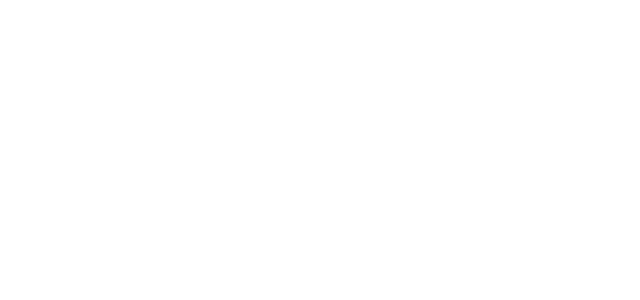
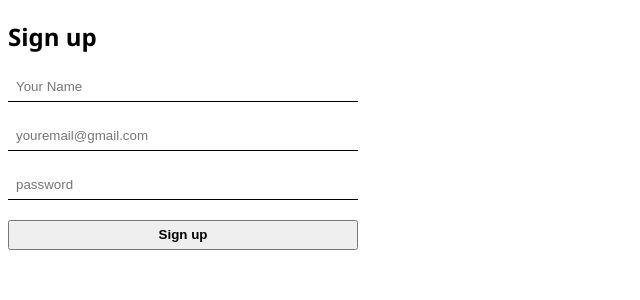
Before and after one commit to Rudresh-pandey/Event_management, a React (Vite) app: page /registration in a window 1280 px wide. Before the commit this address had no page. Shown: the top 300 px of the page, without its empty margins (0-640 px from the left). Built offline with nearby package versions, Linux system fonts and the light colour scheme; the HTML template or start-up script is replaced by a standard one.

Commit message:
regis,log page

```diff
--- a/package.json
+++ b/package.json
@@ -10,6 +10,7 @@
     "preview": "vite preview"
   },
   "dependencies": {
+    "axios": "^1.4.0",
     "react": "^18.2.0",
     "react-dom": "^18.2.0",
     "react-router-dom": "^6.11.2"
--- a/src/App.jsx
+++ b/src/App.jsx
@@ -1,12 +1,12 @@
 import { Route, Routes } from "react-router-dom";
 import "./App.css";
-// import Sports from "./pages/Sports";
-// import Concert from "./pages/Concert";
-// import Virtual from "./pages/Virtual";
-// import Community from "./pages/Community";
-// import Conferences from "./pages/Conferences";
 import Layout from "./component/Layout";
+import Registration from "./pages/Registration";
+import Login from "./pages/Login";
+import axios from "axios";
 
+axios.defaults.baseURL = "http://127.0.0.1:4000";
+axios.defaults.withCredentials = true;
 function App() {
   return (
     <div className="container">
@@ -17,6 +17,8 @@ function App() {
         <Route path="/virtual" element={<Layout img={"virtual.jpg"} />} />
         <Route path="/community" element={<Layout img={"community.jpg"} />} />
         <Route path="/conference" element={<Layout img={"conference.jpg"} />} />
+        <Route path="/registration" element={<Registration />} />
+        <Route path="/login" element={<Login />} />
       </Routes>
     </div>
   );
--- a/src/component/Header.jsx
+++ b/src/component/Header.jsx
@@ -30,11 +30,14 @@ function Header() {
             Create an Event
           </Link>
 
-          <img id="notify" src="bellicon.png" alt="" />
+          <Link to={"/registration"}>sign up</Link>
+          <Link to={"/login"}>login</Link>
+
+          {/* <img id="notify" src="bellicon.png" alt="" />
 
           <Link to={"/user/:id"}>
             <img id="userimg" src="user4.png" alt="" />
-          </Link>
+          </Link> */}
         </div>
       </div>
     </>
--- a/src/component/Layout.jsx
+++ b/src/component/Layout.jsx
@@ -37,7 +37,61 @@ function Layout({ img }) {
             </div>
             <button className="btn-search">Search Events</button>
           </div>
+
+          <div className="Events">
+            <h3>Event Recommendation</h3>
+            <div className="bottom">
+              <div className="filter">
+                <p>filers</p>
+                <div className="loc">
+                  <h4>Location</h4>
+                  <label htmlFor="online">
+                    <input type="checkbox" />
+                    <span>Online</span>
+                  </label>
+                  <label htmlFor="offline">
+                    <input type="checkbox" />
+                    <span>Offline</span>
+                  </label>
+                </div>
+                <div className="status">
+                  <h4>Status</h4>
+                  <label htmlFor="upcoming">
+                    <input type="checkbox" />
+                    <span>Upcoming</span>
+                  </label>
+                  <label htmlFor="open">
+                    <input type="checkbox" />
+                    <span>Open</span>
+                  </label>
+                  <label htmlFor="ended">
+                    <input type="checkbox" />
+                    <span>Ended</span>
+                  </label>
+                </div>
+                <div className="price">
+                  <h4>Price</h4>
+                  <label htmlFor="paid">
+                    <input type="checkbox" />
+                    <span>Paid</span>
+                  </label>
+                  <label htmlFor="free">
+                    <input type="checkbox" />
+                    <span>Free</span>
+                  </label>
+                </div>
+              </div>
+
+              <div className="evInfo">
+                <div className="ev"></div>
+                <div className="ev"></div>
+                <div className="ev"></div>
+              </div>
+            </div>
+            <div className="EvArray"></div>
+          </div>
         </div>
+
         <Footer />
       </div>
     </>
--- a/src/component/header.css
+++ b/src/component/header.css
@@ -2,6 +2,8 @@
     display: flex;
     align-items: center;
     justify-content: space-around;
+    border-bottom: 2px solid  #ffbd44;
+    padding: 0px 0px 8px 0px;
 }
 
 .left{
@@ -24,18 +26,14 @@ a{
     color: rgb(150, 150, 150);
     padding: 2px 4px;
     font-weight: 600;
-
-
-
 }
 a.link:hover{
-    color: black;
-    border-bottom: 1px solid black;
+
+    background-color: #F5F7F6;
 }
 img#logo{
-    height: 60px;
-    width: 150px;
-
+    height: 50px;
+    width: 130px;
 }
 img#notify{
     height: 20px;
--- a/src/component/layout.css
+++ b/src/component/layout.css
@@ -8,7 +8,7 @@
 .intro{
     display: flex;
     flex-direction: column;
-    /* align-items: center; */
+    align-items: center;
     gap: 2rem;
     margin-bottom: 1rem;
 }
@@ -45,11 +45,13 @@
 }
 
 .quote a{
-    width: 7rem;
-    padding: 6px 8px;
+    width: 10rem;
+    padding: 8px 10px;
     background-color: orange;
     color: black;
     font-weight: bold;
+    font-size: 1.3em;
+    text-align: center;
 }
 
 .int-img img{
@@ -64,6 +66,8 @@
     width: 100%;
     justify-content: center;
     gap: 1rem;
+    background-color: #F5F7F6;
+    padding: 1rem 0px;
 }
 
 .searchbar {
@@ -84,7 +88,7 @@
 
 .searchbar input{
     width: 100%;
-    padding: 6px 6px;
+    padding: 10px 10px;
     border: none;
     outline: none;
     font-size: 1em;
@@ -100,3 +104,55 @@
     font-size: 1em;
     border: none;
 }
+
+.Events{
+    width: 100%;
+    display: flex;
+    flex-direction: column;
+}
+
+.bottom{
+    display: flex;
+    justify-content: space-around;
+}
+
+.filter{
+    display: flex;
+    flex-direction: column;
+    gap: 2.4rem;
+}
+
+.loc{
+    display: flex;
+    gap: 10px;
+    flex-direction: column;
+}
+
+h4{
+    margin: 0px;
+    margin-left: 4px;
+}
+
+.status{
+    display: flex;
+    gap: 10px;
+    flex-direction: column;
+}
+.price{
+    display: flex;
+    gap: 10px;
+    flex-direction: column;
+}
+
+.evInfo{
+    display: flex;
+    flex-direction: column;
+    gap: 2rem;
+    width: 60%;
+}
+
+.ev{
+    width: 100%;
+    height: 10rem;
+    background-color: cadetblue;
+}
--- /dev/null
+++ b/src/pages/Login.jsx
@@ -0,0 +1,56 @@
+import { useState } from "react";
+import "./register.css";
+import axios from "axios";
+import { Navigate } from "react-router-dom";
+
+function Login() {
+  const [email, setEmail] = useState("");
+  const [password, setPassword] = useState("");
+  const [redirect, setRedirect] = useState(false);
+
+  async function loginUser(e) {
+    e.preventDefault();
+    try {
+      await axios.post("/login", {
+        email,
+        password,
+      });
+      alert("login successful");
+      setRedirect(true);
+    } catch (err) {
+      alert("something not working , try later");
+    }
+  }
+
+  if (redirect) {
+    return <Navigate to={"/"} />;
+  }
+
+  return (
+    <div className="container">
+      <h2>Login</h2>
+      <form action="" className="form" onSubmit={loginUser}>
+        <input
+          type="email"
+          placeholder="youremail@gmail.com"
+          value={email}
+          onChange={(e) => {
+            setEmail(e.target.value);
+          }}
+        />
+        <input
+          type="password"
+          placeholder="password"
+          value={password}
+          onChange={(e) => {
+            setPassword(e.target.value);
+          }}
+        />
+
+        <button type="submit">Login</button>
+      </form>
+    </div>
+  );
+}
+
+export default Login;
--- /dev/null
+++ b/src/pages/Registration.jsx
@@ -0,0 +1,59 @@
+import { useState } from "react";
+import "./register.css";
+import axios from "axios";
+
+function Registration() {
+  const [name, setName] = useState("");
+  const [email, setEmail] = useState("");
+  const [password, setPassword] = useState("");
+
+  async function registerUser(e) {
+    e.preventDefault();
+    try {
+      await axios.post("/register", {
+        name,
+        email,
+        password,
+      });
+      alert("sign up successfully , now Login");
+    } catch (err) {
+      alert("error while sign up , email already in use OR try later");
+    }
+  }
+
+  return (
+    <div className="container">
+      <h2>Sign up</h2>
+      <form action="" className="form" onSubmit={registerUser}>
+        <input
+          type="text"
+          placeholder="Your Name"
+          value={name}
+          onChange={(e) => {
+            setName(e.target.value);
+          }}
+        />
+        <input
+          type="email"
+          placeholder="youremail@gmail.com"
+          value={email}
+          onChange={(e) => {
+            setEmail(e.target.value);
+          }}
+        />
+        <input
+          type="password"
+          placeholder="password"
+          value={password}
+          onChange={(e) => {
+            setPassword(e.target.value);
+          }}
+        />
+
+        <button type="submit">Sign up</button>
+      </form>
+    </div>
+  );
+}
+
+export default Registration;
--- /dev/null
+++ b/src/pages/login.css
@@ -0,0 +1,30 @@
+.container{
+    font-family: 'Segoe UI', Tahoma, Geneva, Verdana, sans-serif;
+}
+
+.form{
+    width: 350px;
+    display: flex;
+    flex-direction: column;
+    gap: 20px;
+}
+
+.form input{
+    height: 20px;
+    padding: 4px 8px;
+    border: none ;
+    border-bottom: 1px solid black;
+}
+
+.form input:focus{
+    border: none;
+}
+
+.form input:focus-visible{
+    border: none;
+}
+
+.form button{
+    height: 30px;
+    font-weight: 600;
+}
--- /dev/null
+++ b/src/pages/register.css
@@ -0,0 +1,30 @@
+.container{
+    font-family: 'Segoe UI', Tahoma, Geneva, Verdana, sans-serif;
+}
+
+.form{
+    width: 350px;
+    display: flex;
+    flex-direction: column;
+    gap: 20px;
+}
+
+.form input{
+    height: 20px;
+    padding: 4px 8px;
+    border: none ;
+    border-bottom: 1px solid black;
+}
+
+.form input:focus{
+    border: none;
+}
+
+.form input:focus-visible{
+    border: none;
+}
+
+.form button{
+    height: 30px;
+    font-weight: 600;
+}
```
Also changed, not shown: 1 other file (tests, documents, lock files or other folders).
